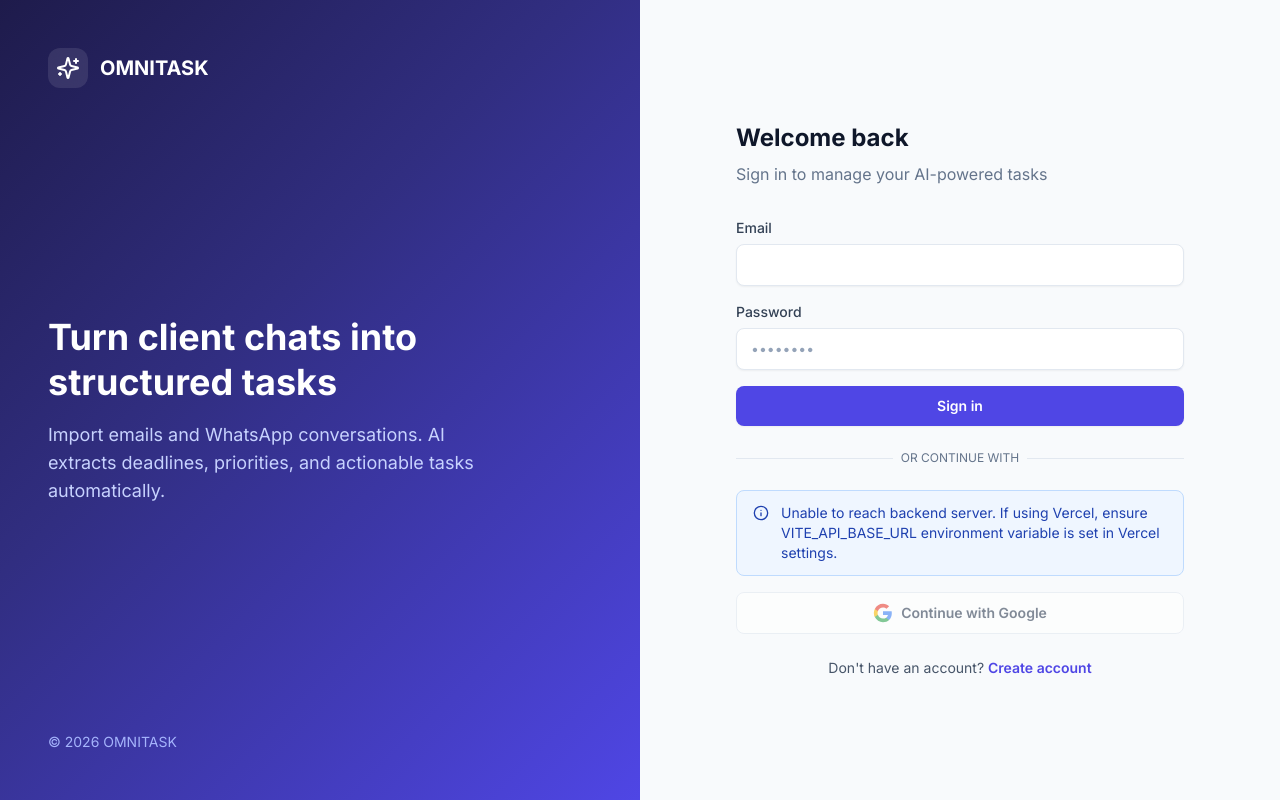
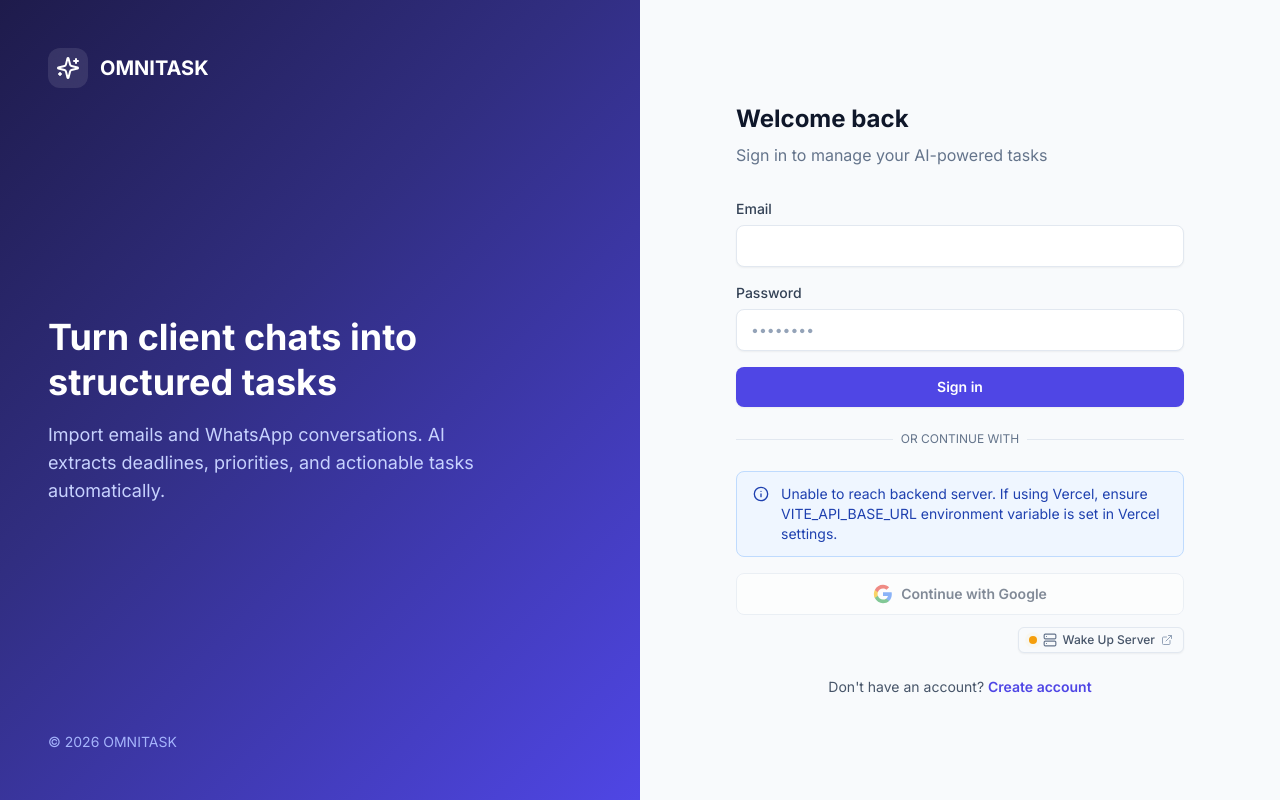
Before and after one commit to bharadwajnithin/TASK-_AI, a React (Vite) app in the folder taskflow-frontend/: page /login in a window 1280 px wide. Built offline with nearby package versions, Linux system fonts and the light colour scheme; no server answers; the HTML template or start-up script is replaced by a standard one.

Commit message:
update the login page for rendfer cold start

```diff
--- a/taskflow-frontend/src/pages/Login.jsx
+++ b/taskflow-frontend/src/pages/Login.jsx
@@ -1,5 +1,6 @@
 import { useEffect, useState } from 'react';
 import { Link, useNavigate, useSearchParams } from 'react-router-dom';
+import { CheckCircle2, ExternalLink, RefreshCw, Server } from 'lucide-react';
 import { authApi, getGoogleOAuthUrl } from '../api/authApi';
 import AuthLayout from '../components/auth/AuthLayout';
 import Alert from '../components/ui/Alert';
@@ -16,20 +17,57 @@ export default function Login() {
   const [apiError, setApiError] = useState('');
   const [loading, setLoading] = useState(false);
   const [googleOAuth, setGoogleOAuth] = useState({ enabled: false, message: '' });
+  const [wakingServer, setWakingServer] = useState(false);
+  const [wakeSuccess, setWakeSuccess] = useState(false);
 
   const sessionExpired = searchParams.get('session') === 'expired';
 
+  const checkOAuthStatus = async () => {
+    try {
+      const { data } = await authApi.getGoogleOAuthInfo();
+      setGoogleOAuth(data);
+      return true;
+    } catch {
+      setGoogleOAuth({
+        enabled: false,
+        message: 'Unable to reach backend server. If using Vercel, ensure VITE_API_BASE_URL environment variable is set in Vercel settings.',
+      });
+      return false;
+    }
+  };
+
   useEffect(() => {
-    authApi
-      .getGoogleOAuthInfo()
-      .then(({ data }) => setGoogleOAuth(data))
-      .catch(() =>
-        setGoogleOAuth({
-          enabled: false,
-          message: 'Unable to reach backend server. If using Vercel, ensure VITE_API_BASE_URL environment variable is set in Vercel settings.',
-        })
-      );
+    checkOAuthStatus();
   }, []);
+
+  const handleWakeUpServer = async () => {
+    setWakingServer(true);
+    setWakeSuccess(false);
+
+    const RENDER_LOGIN_URL = 'https://task-ai-74al.onrender.com/login';
+
+    try {
+      fetch(RENDER_LOGIN_URL, { mode: 'no-cors' }).catch(() => {});
+    } catch {
+      // Ignore fetch errors
+    }
+
+    window.open(RENDER_LOGIN_URL, '_blank', 'noopener,noreferrer');
+
+    let attempts = 0;
+    const interval = setInterval(async () => {
+      attempts += 1;
+      const isAwake = await checkOAuthStatus();
+      if (isAwake || attempts >= 10) {
+        clearInterval(interval);
+        setWakingServer(false);
+        if (isAwake) {
+          setWakeSuccess(true);
+          setTimeout(() => setWakeSuccess(false), 5000);
+        }
+      }
+    }, 3000);
+  };
 
   const validate = () => {
     const next = {};
@@ -145,6 +183,46 @@ export default function Login() {
         Continue with Google
       </Button>
 
+      <div className="mt-3 flex items-center justify-end">
+        <button
+          type="button"
+          onClick={handleWakeUpServer}
+          disabled={wakingServer}
+          title="Click to wake up backend if Google Login is disabled or loading"
+          className="inline-flex items-center gap-1.5 rounded-md border border-slate-200 bg-slate-50 px-2.5 py-1 text-xs font-medium text-slate-600 shadow-sm transition hover:bg-slate-100 hover:text-slate-900 focus:outline-none focus:ring-2 focus:ring-brand-500 focus:ring-offset-1 disabled:opacity-50"
+        >
+          {wakingServer ? (
+            <>
+              <RefreshCw className="h-3.5 w-3.5 animate-spin text-brand-600" />
+              <span>Waking server...</span>
+            </>
+          ) : wakeSuccess ? (
+            <>
+              <CheckCircle2 className="h-3.5 w-3.5 text-emerald-500" />
+              <span className="text-emerald-700 font-semibold">Server Ready!</span>
+            </>
+          ) : (
+            <>
+              <span className="relative flex h-2 w-2">
+                <span
+                  className={`absolute inline-flex h-full w-full animate-ping rounded-full ${
+                    googleOAuth.enabled ? 'bg-emerald-400 opacity-75' : 'bg-amber-400 opacity-75'
+                  }`}
+                />
+                <span
+                  className={`relative inline-flex h-2 w-2 rounded-full ${
+                    googleOAuth.enabled ? 'bg-emerald-500' : 'bg-amber-500'
+                  }`}
+                />
+              </span>
+              <Server className="h-3.5 w-3.5 text-slate-500" />
+              <span>{googleOAuth.enabled ? 'Server Active' : 'Wake Up Server'}</span>
+              <ExternalLink className="h-3 w-3 text-slate-400" />
+            </>
+          )}
+        </button>
+      </div>
+
       <p className="mt-6 text-center text-sm text-slate-600">
         Don&apos;t have an account?{' '}
         <Link to="/register" className="font-semibold text-brand-600 hover:text-brand-700">
```
